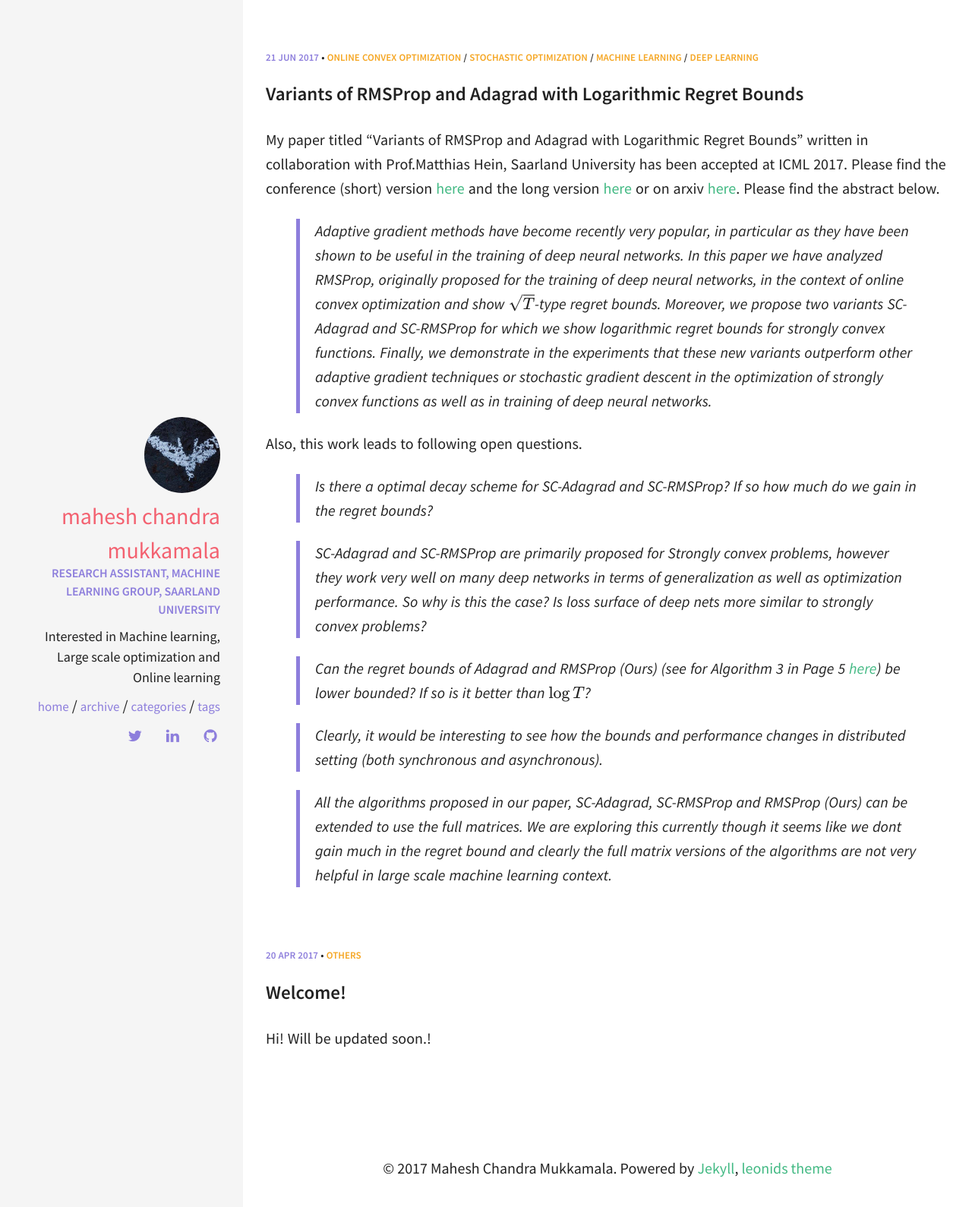
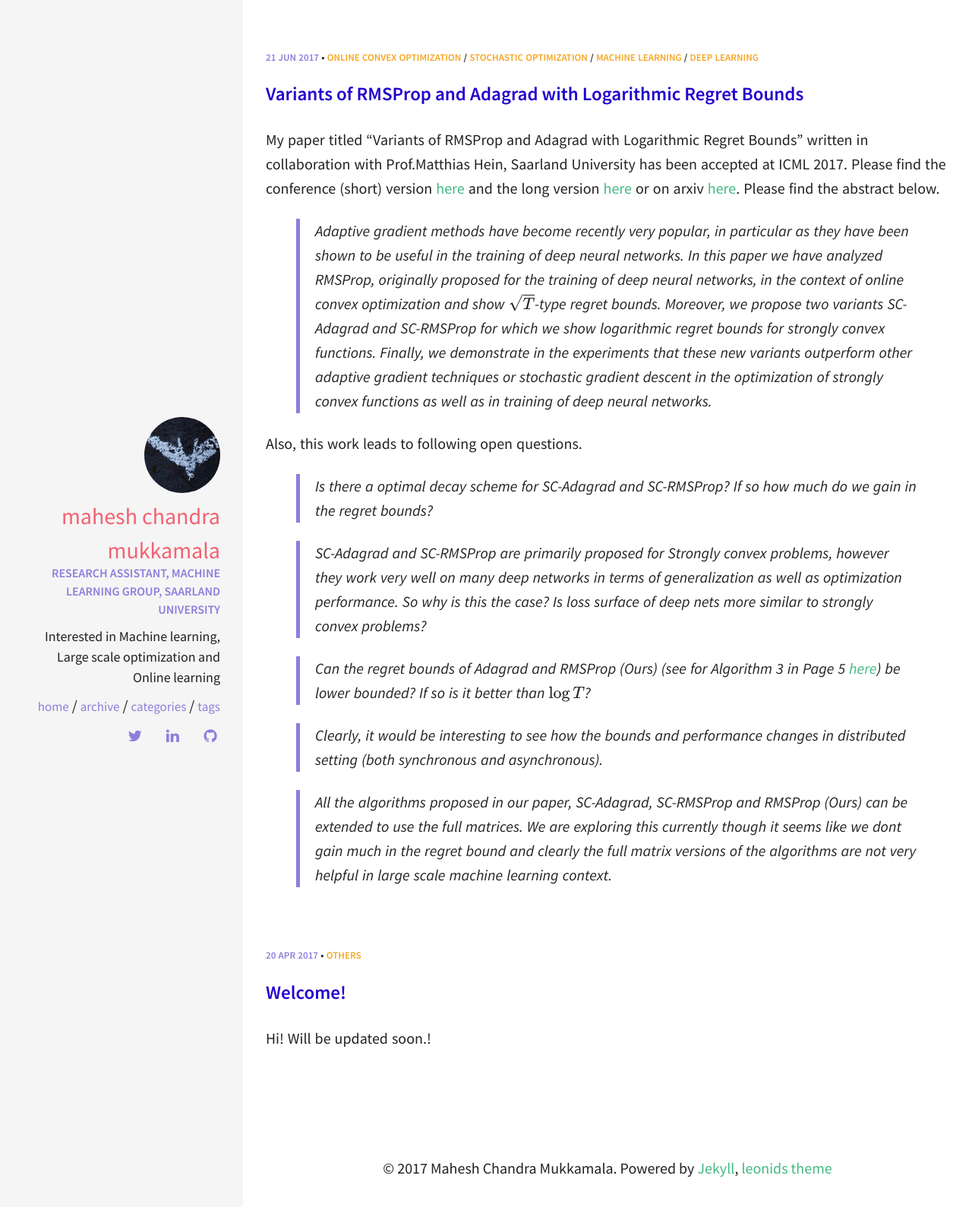
Before and after one commit to mmahesh/mmahesh.github.io, a Jekyll site: the page built from index.html, in a window 1280 px wide. Shown: the top 1589 px of the page at 76% size. Built offline with Jekyll 4.4.1, drawn with Linux system fonts in a browser that asks for light colours; formulas are drawn with MathJax 3.

Commit message:
bit change in a tag color

```diff
--- a/_layouts/post_listing.html
+++ b/_layouts/post_listing.html
@@ -20,7 +20,7 @@ layout: default
       {% endif %}
     </p>
     <h4>
-      <a href="{{ site.url }}{{ post.url }}" class="post-title" title="{{ post.title }}">{{ post.title }}</a>
+      <a style="color:#2200CC;" href="{{ site.url }}{{ post.url }}" class="post-title" title="{{ post.title }}">{{ post.title }}</a>
       {% if post.link %}
       <a class="post-title-link" href="{{ post.link }}" target="_blank" title="{{ post.title }}"><i class="fa fa-external-link"></i></a>
       {% endif %}
```
